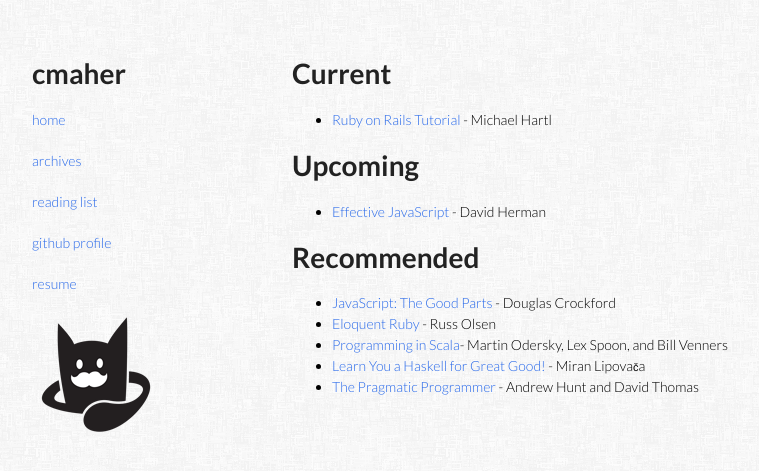
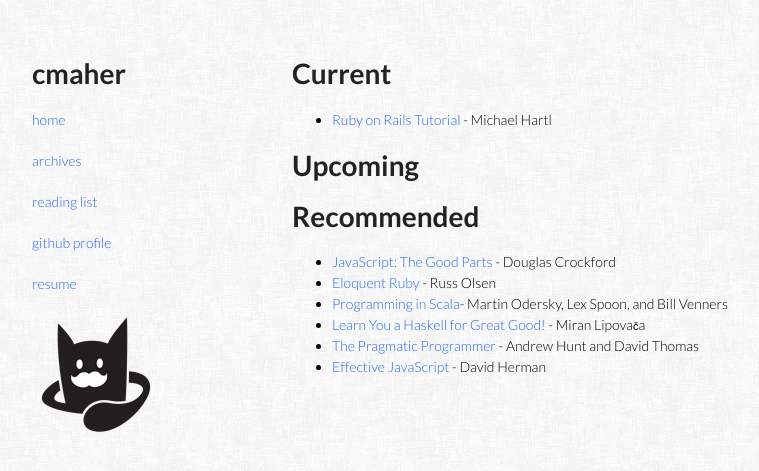
Before and after one commit to cmaher/cmaher.github.com, a Jekyll site: the page built from reading.md, in a window 1280 px wide. Shown: the top 471 px of the page, without its empty margins (178-937 px from the left). Built offline with Jekyll 4.4.1, drawn with Linux system fonts in a browser that asks for light colours; part of the change alters nothing that is shown.

```diff
--- a/reading.md
+++ b/reading.md
@@ -9,7 +9,7 @@ title: Reading list
 
 #Upcoming
 
-- [Effective JavaScript](http://www.amazon.com/Effective-JavaScript-Specific-Software-Development/dp/0321812182/) - David Herman
+
 
 #Recommended
 
@@ -18,3 +18,4 @@ title: Reading list
 - [Programming in Scala](http://www.amazon.com/Programming-Scala-Comprehensive-Step---Step/dp/0981531644/ )- Martin Odersky, Lex Spoon, and Bill Venners
 - [Learn You a Haskell for Great Good!](learnyouahaskell.com) - Miran Lipova<small>č</small>a
 - [The Pragmatic Programmer](http://www.amazon.com/Pragmatic-Programmer-Journeyman-Master/dp/020161622X/) - Andrew Hunt and David Thomas
+- [Effective JavaScript](http://www.amazon.com/Effective-JavaScript-Specific-Software-Development/dp/0321812182/) - David Herman
```
